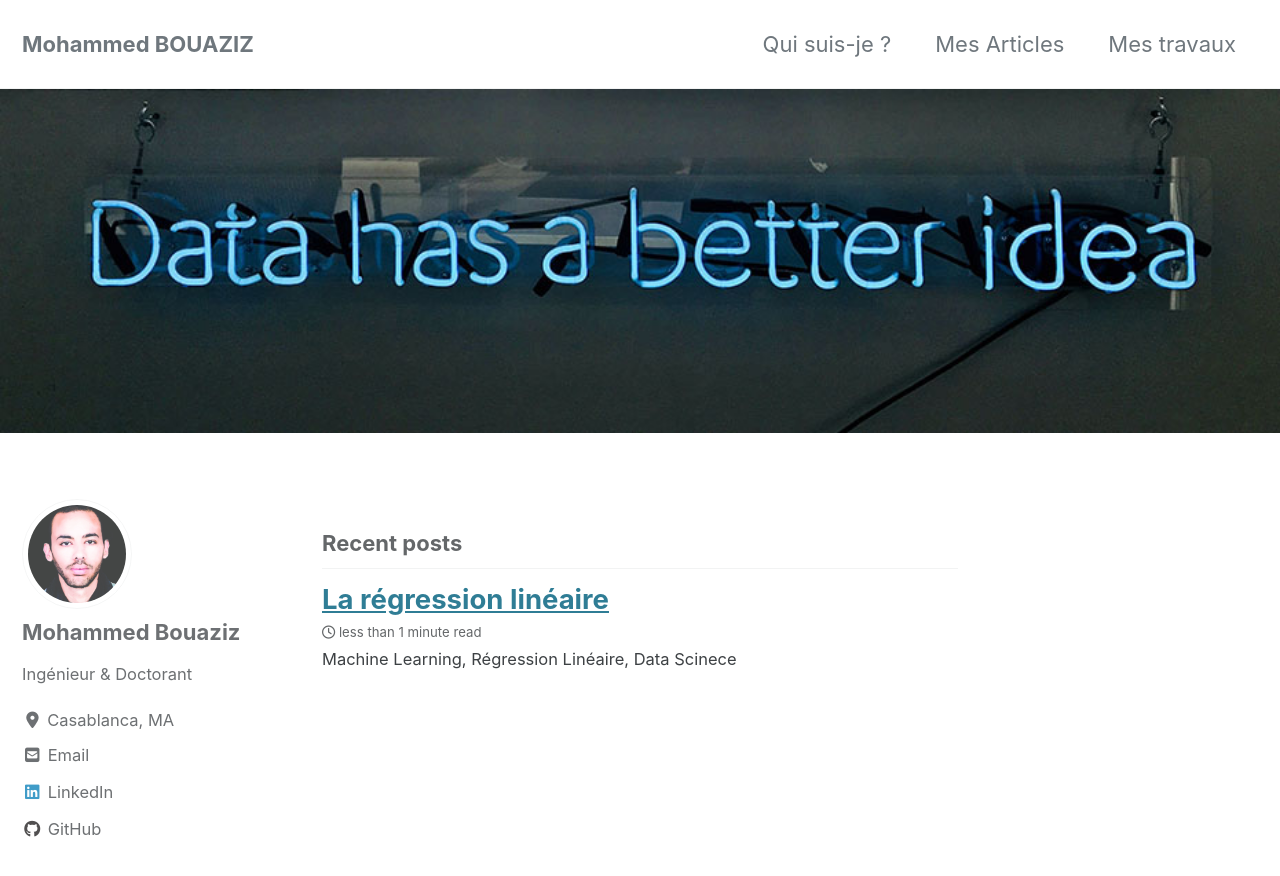
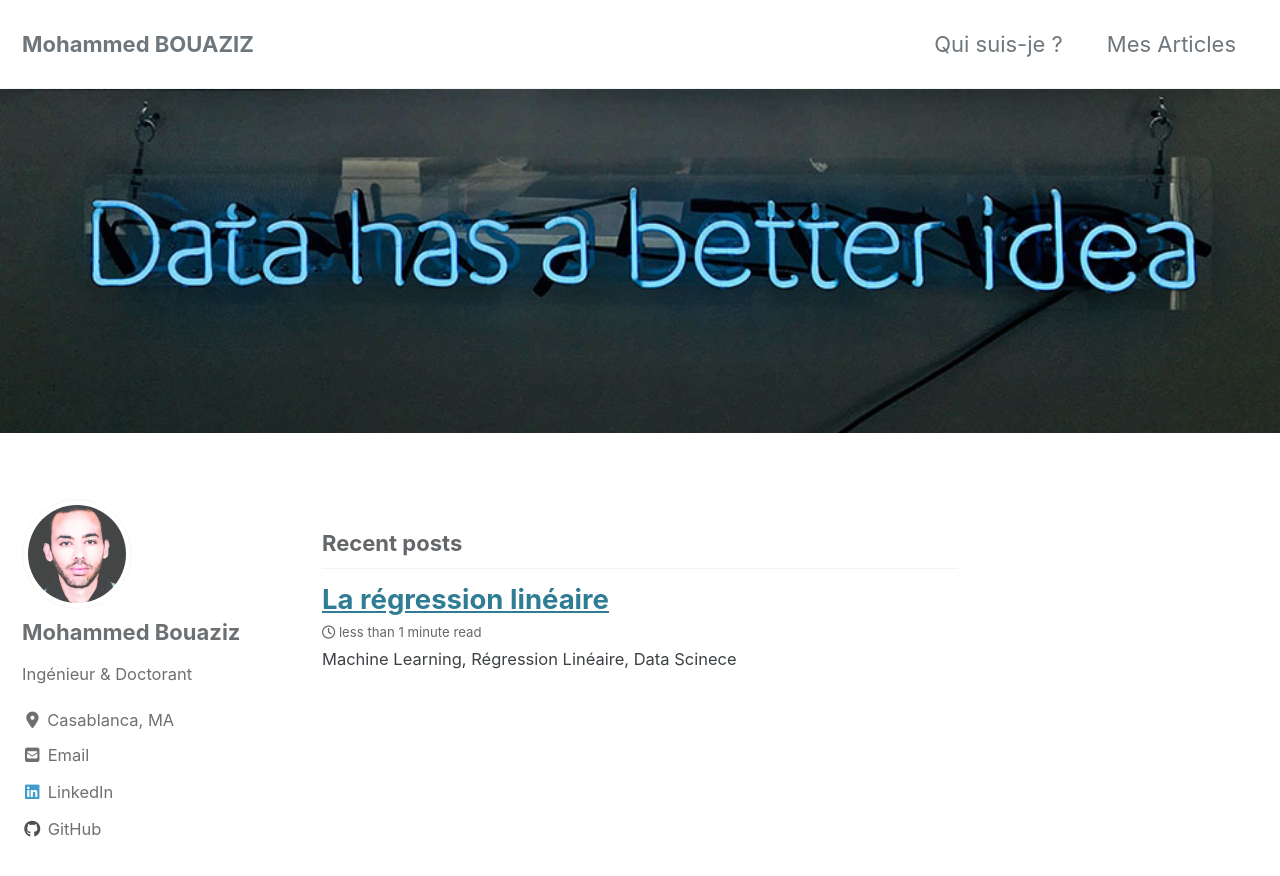
Before and after one commit to mohammed-bouaziz/mohammed-bouaziz.github.io, a Jekyll site: the page built from index.html, in a window 1280 px wide and 900 px high. Shown: the top 876 px of the window. Built offline with Jekyll 4.4.1, drawn with Linux system fonts in a browser that asks for light colours; cached includes are drawn as plain includes; nearby versions of some CDN libraries; the list of posts is cut into pages by our own code.

Commit message:
new art azPP

```diff
--- a/_data/navigation.yml
+++ b/_data/navigation.yml
@@ -4,8 +4,6 @@ main:
     url: /about/
   - title: "Mes Articles"
     url: /mes-articles/
-  - title: "Mes travaux"
-    url: /travaux/
   # - title: "About"
   #   url: https://mmistakes.github.io/minimal-mistakes/about/
   # - title: "Sample Posts"
```
